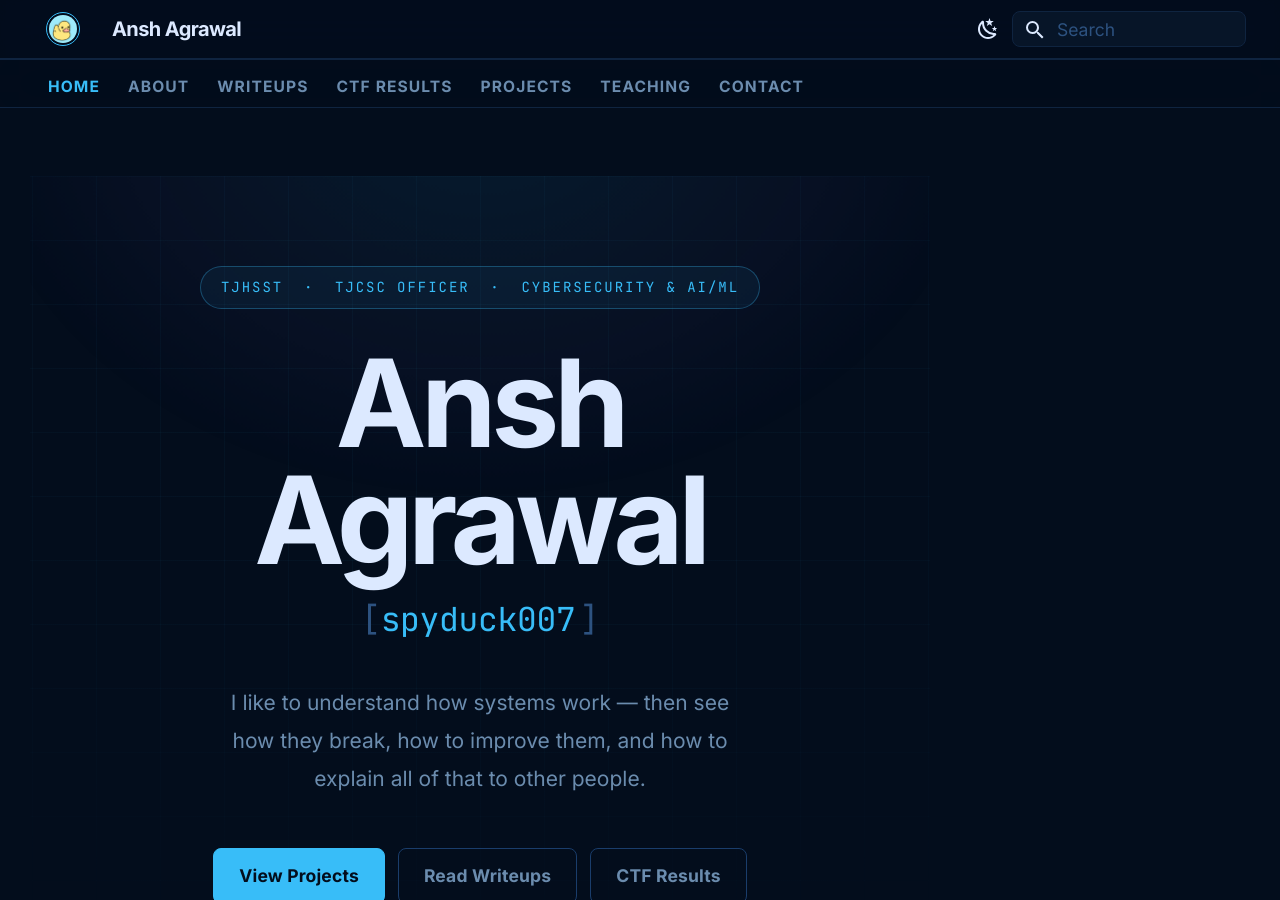
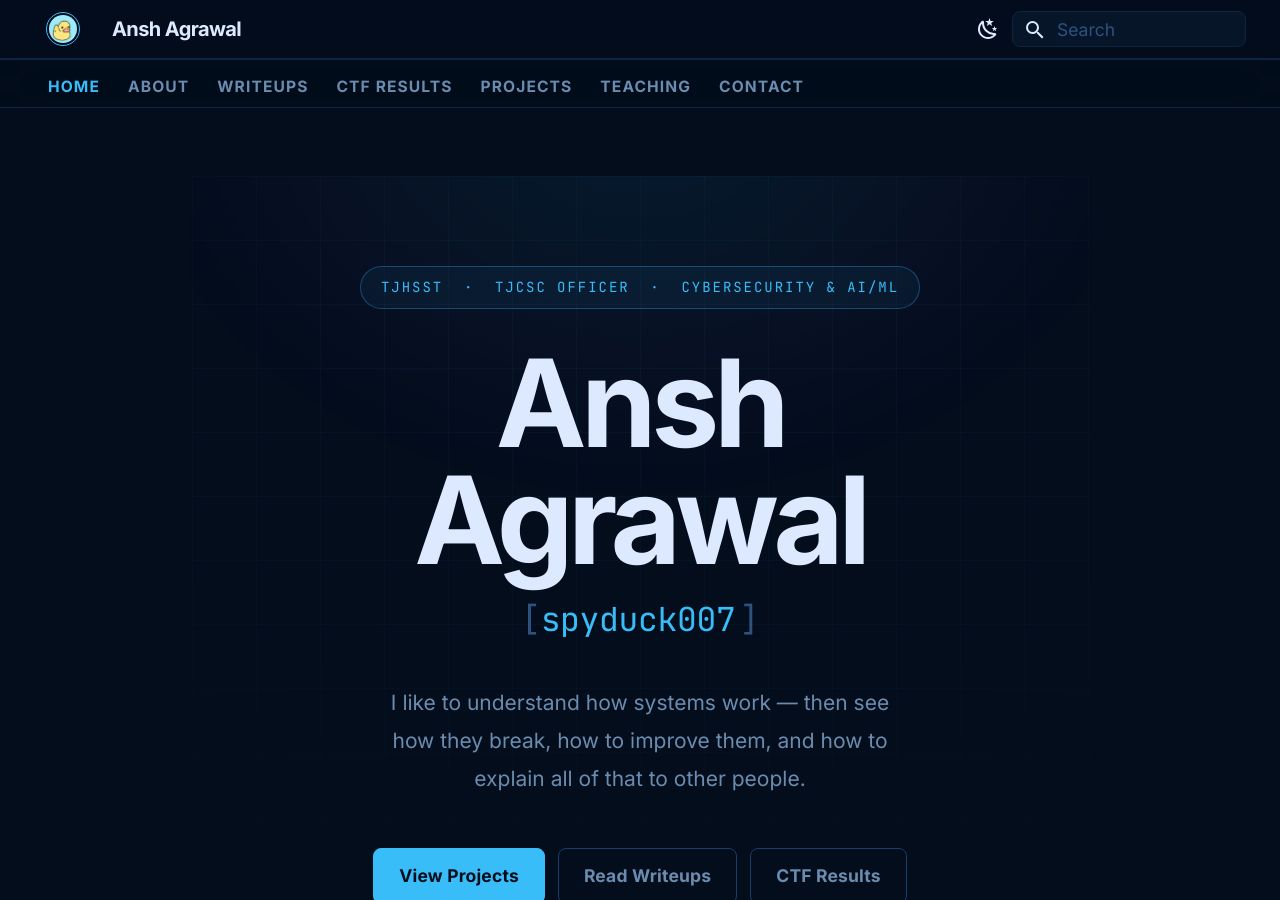
Before and after one commit to spyduck007/ctf, an MkDocs documentation site: the page built from docs/index.md, in a window 1280 px wide and 900 px high. Built offline with MkDocs 1.6.1 and Material for MkDocs 9.7.7, drawn with Linux system fonts in a browser that asks for light colours.

Commit message:
Center page content by adding margin auto to .md-content
Without margin-left/right: auto, the max-width container sat flush
against the left edge of the flex parent instead of being centered.

Co-Authored-By: Claude Sonnet 4.6 <noreply@anthropic.com>

```diff
--- a/docs/stylesheets/extra.css
+++ b/docs/stylesheets/extra.css
@@ -246,6 +246,8 @@ body {
 
 .md-content {
   max-width: 900px !important;
+  margin-left: auto !important;
+  margin-right: auto !important;
 }
 
 .md-content__inner {
```
